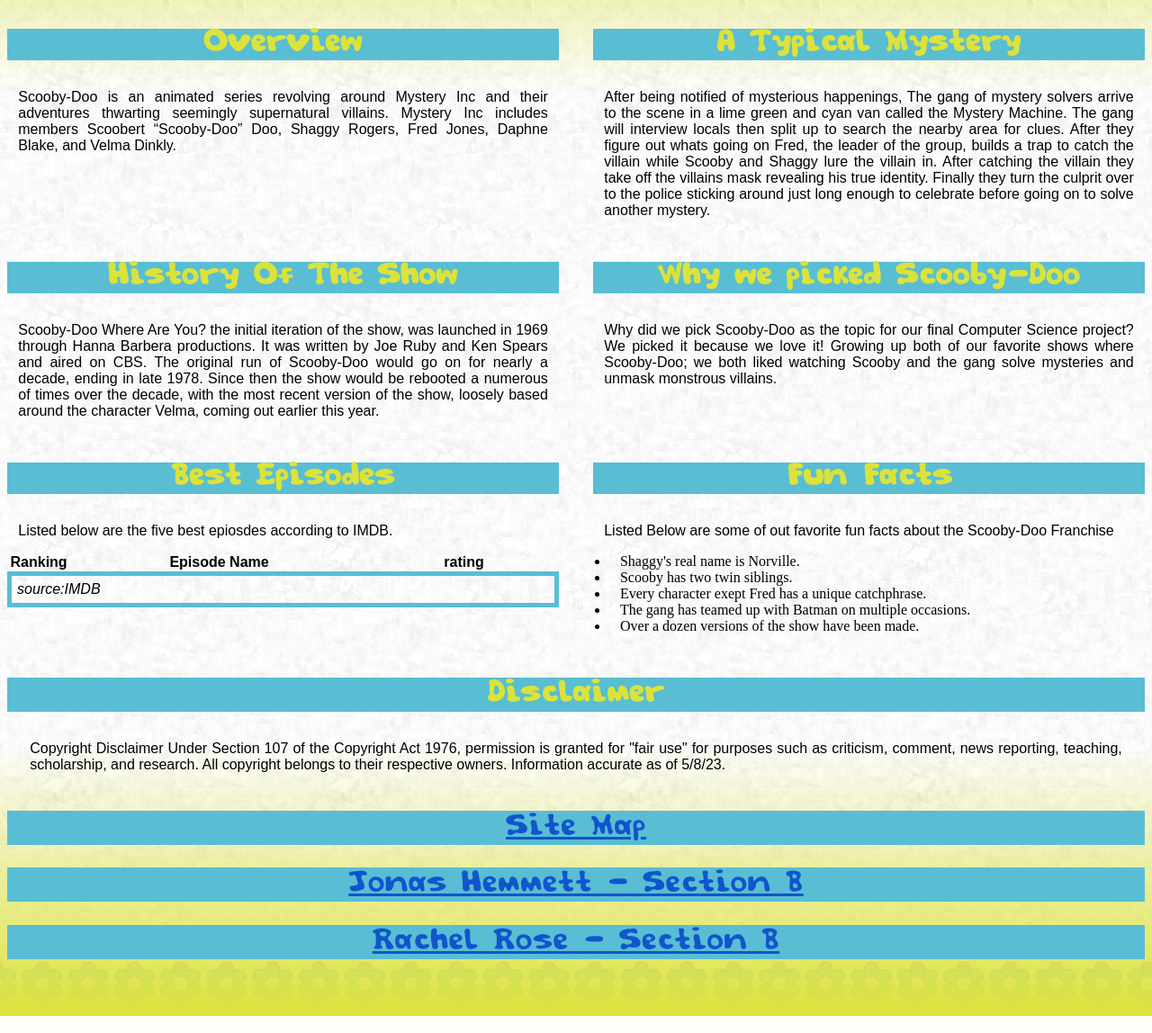
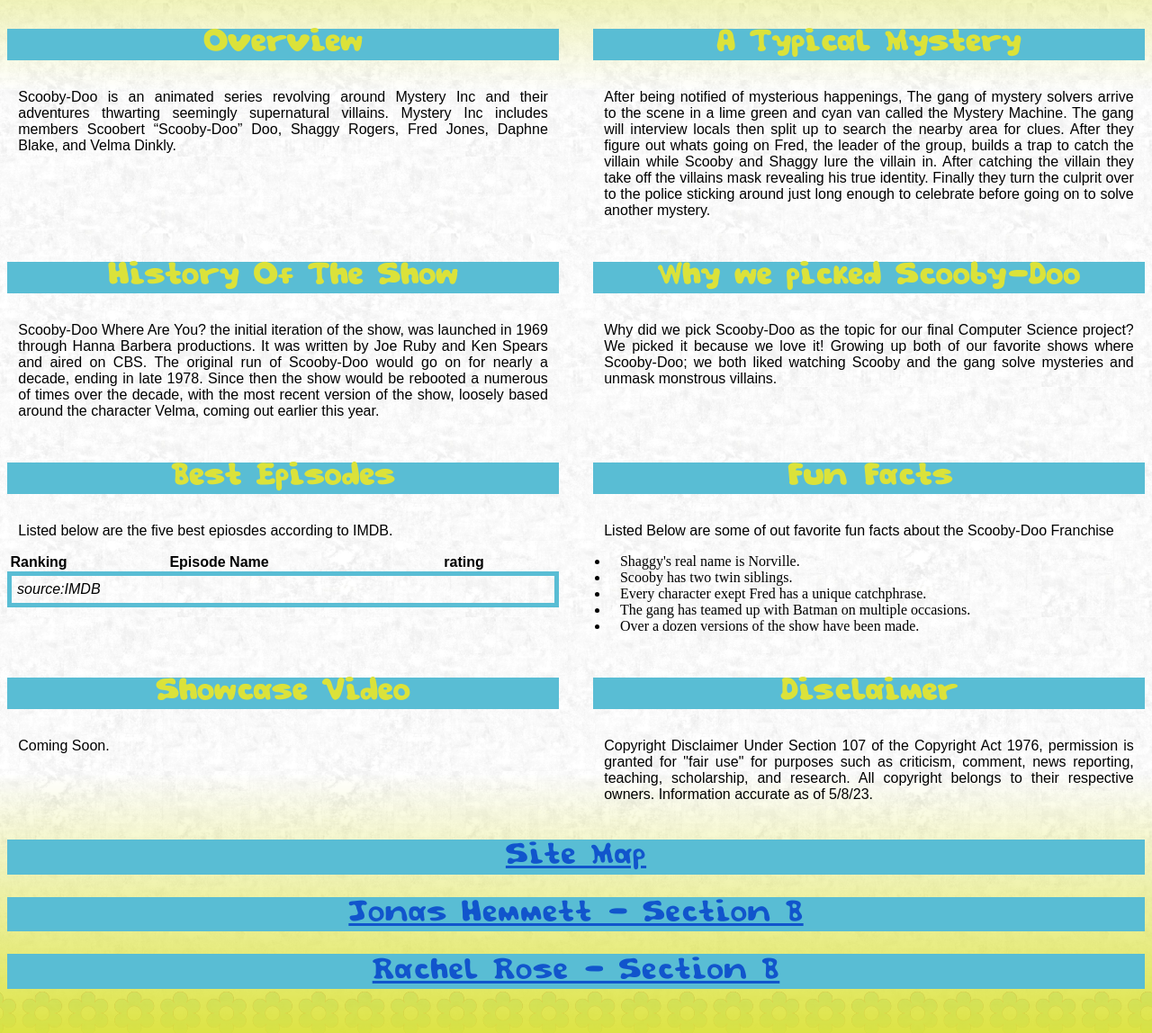
Before and after one commit to Jonas-Hemmett/Jonas-Hemmett-Rachel-Rose, a PHP site: page / in a window 1280 px wide. Shown: the part 204-1352 px from the top of the page at 90% size. Run offline with PHP 8.4, Linux system fonts and the light colour scheme; data that the repository does not hold is empty.

Commit message:
added test video and video area

```diff
--- a/index.php
+++ b/index.php
@@ -86,11 +86,26 @@ include "top.php";
     </section>
 
     <section>
+        <h3>Showcase Video</h3>
+        <p>Coming Soon.</p>
+        <!--
+        <p>
+            below is a video going over our website.
+        </p>
+        <video controls width=80%>
+            <source src="resources/videos/test.mp4" type="video/mp4">
+        <video>
+                            -->
+    </section>
+
+
+    <section>
         <h3>Disclaimer</h3>
         <p>
             Copyright Disclaimer Under Section 107 of the Copyright Act 1976, permission is granted for "fair use" for purposes such as criticism, comment, news reporting, teaching, scholarship, and research. All copyright belongs to their respective owners. Information accurate as of 5/8/23.
         </p>
     </section>
+
         </main>
 <?php
 include "footer.php";
```
Also changed, not shown: 1 other file.
